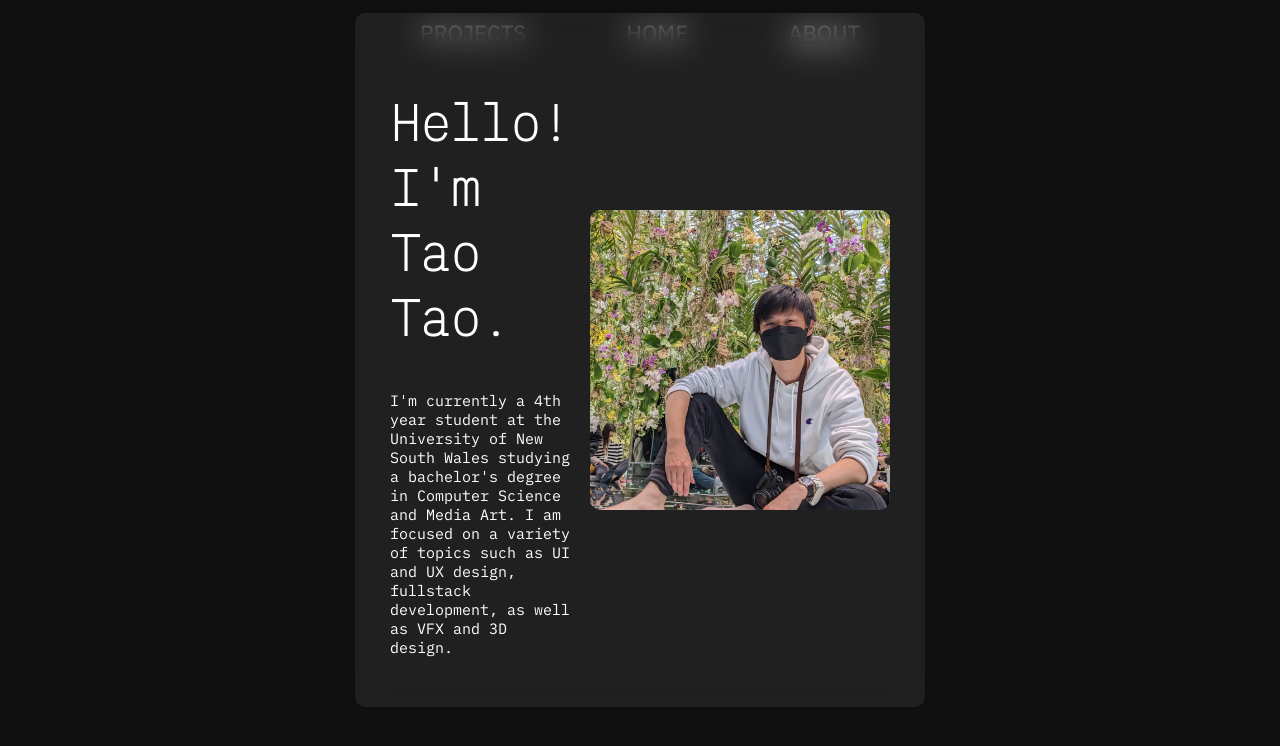
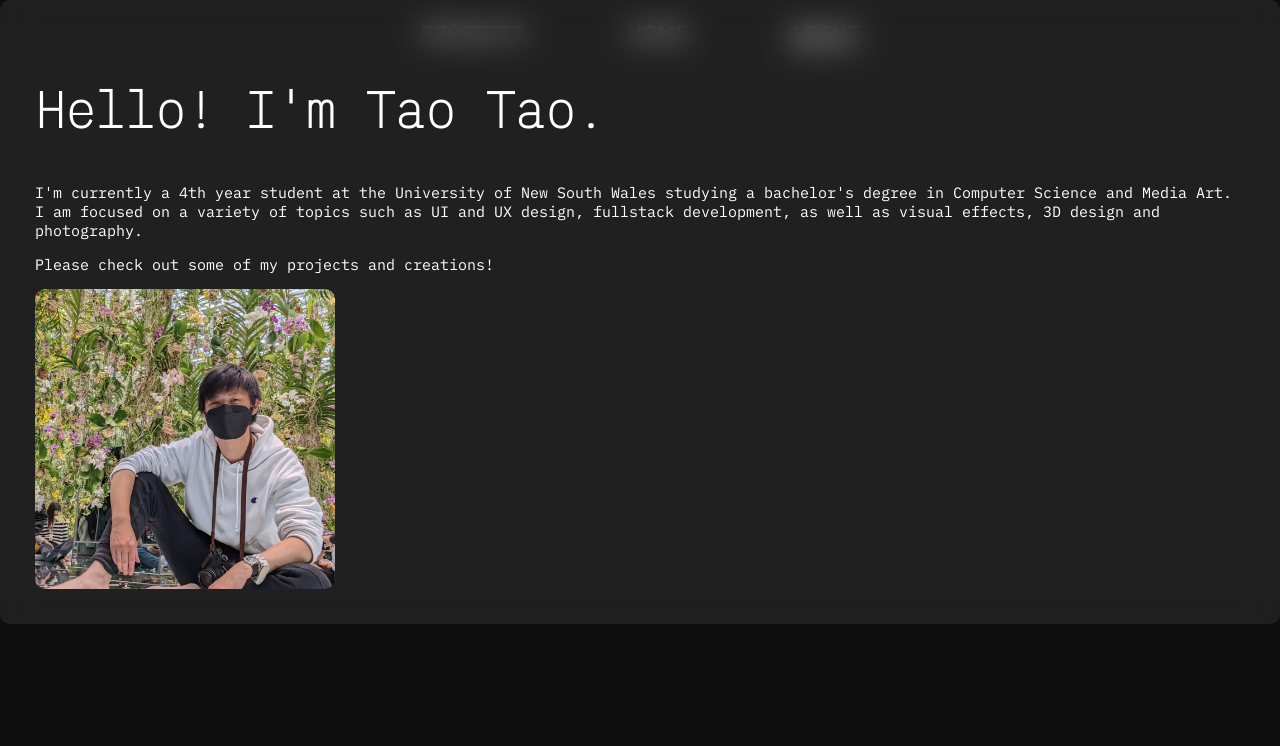
Before and after one commit to kodachrome128/kodachrome128.github.io, a React (Create React App) app: page /about in a window 1280 px wide. Shown: the top 746 px of the page. Built offline with nearby package versions, Linux system fonts and the light colour scheme.

Commit message:
Fixed animation finishing location

```diff
--- a/src/pages/About.jsx
+++ b/src/pages/About.jsx
@@ -15,27 +15,35 @@ const About = () => {
       </header>
       {smallScreen && (
         <>
-          <div className="title">
-            <div className="blur-container"></div>
-            <div className="title-content">
-              <h1 class="centered">Welcome</h1>
-              <p>This is v3 of my portfolio website. Please take a look around!</p>
-            </div>
+          <div className="title-mobile">
+            <AnimatedDiv>
+              <div className="blur-container"></div>
+              <div className="title-content">
+                    <h2>Hello! I'm Tao Tao.</h2>
+                  <img src={my_pic} alt="myself" className="profile-pic"></img>
+                  <p>I'm currently a 4th year student at the University of New South Wales studying a bachelor's degree in Computer Science and Media Art.
+                      I am focused on a variety of topics such as UI and UX design, fullstack development, as well as visual effects, 3D design and photography.
+                    </p>
+                    <p>Please check out some of my projects and creations!</p>
+
+             </div>
+            </AnimatedDiv>
           </div>
         </>
       )}
       {largeScreen && (
         <>
-          <div className="title">
+          <div className="title-desktop">
             <AnimatedDiv>
               <div className="blur-container"></div>
               <div className="title-content">
-                <div className="heading-with-pic">
+                <div className="heading-with-pic-desktop">
                   <div>
                     <h2>Hello! I'm Tao Tao.</h2>
                     <p>I'm currently a 4th year student at the University of New South Wales studying a bachelor's degree in Computer Science and Media Art.
-                      I am focused on a variety of topics such as UI and UX design, fullstack development, as well as VFX and 3D design.
+                      I am focused on a variety of topics such as UI and UX design, fullstack development, as well as visual effects, 3D design and photography.
                     </p>
+                    <p>Please check out some of my projects and creations!</p>
                   </div>
                   <img src={my_pic} alt="myself" className="profile-pic"></img>
                 </div>
--- a/src/pages/Home.jsx
+++ b/src/pages/Home.jsx
@@ -13,7 +13,7 @@ const Home = () => {
       </header>
       {smallScreen && (
         <>
-          <div className="title">
+          <div className="title-home">
             <div className="blur-container"></div>
             <div className="title-content">
               <h1 class="centered">Welcome</h1>
@@ -29,7 +29,7 @@ const Home = () => {
         //   </div>
         // </>
         <>
-          <div className="title">
+          <div className="title-home">
             <AnimatedDiv>
               <div className="blur-container"></div>
               <div className="title-content">
```
